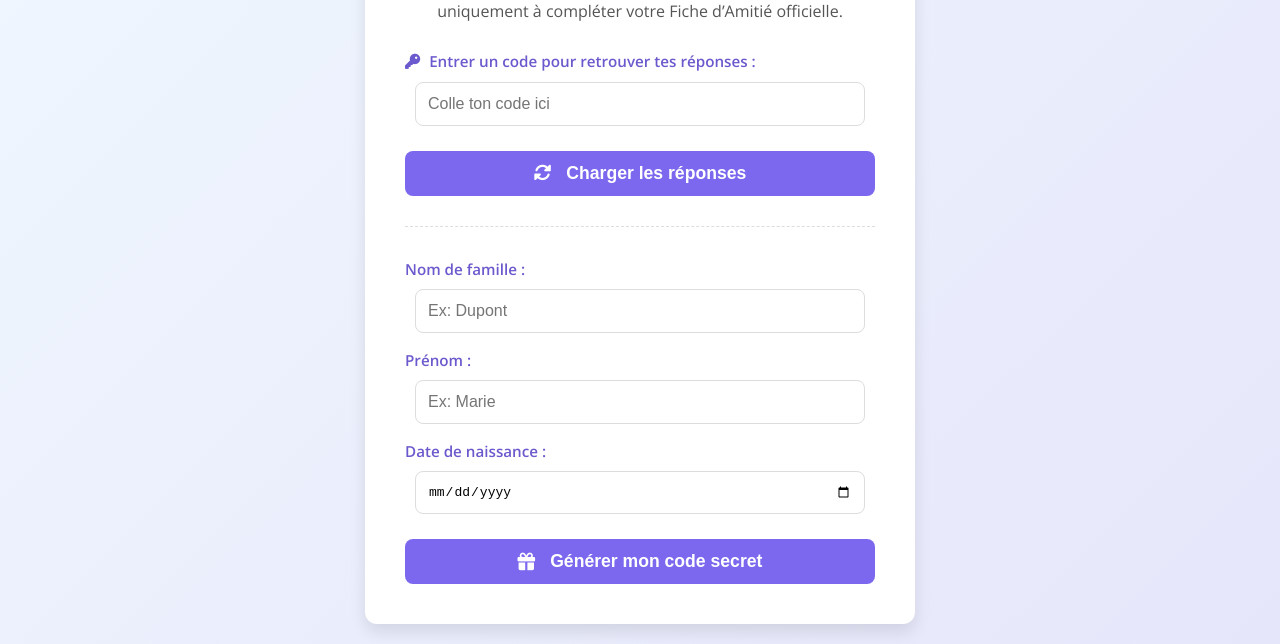
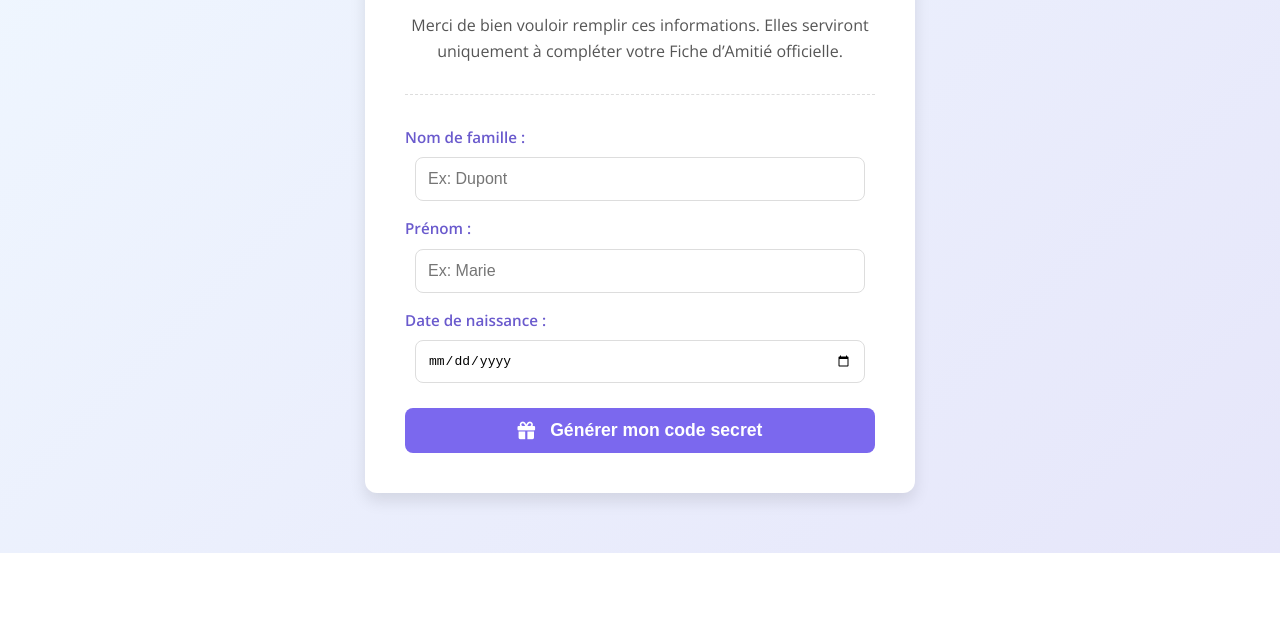
Before and after one commit to Balou201/Formulaire-d-enregistrement-d-ami-officiel, a plain HTML site: page index.html in a window 1280 px wide. Shown: the part 287-931 px from the top of the page. After the commit the page ends 840 px from the top, so only its background shows below. Drawn offline with nearby package versions, Linux system fonts and the light colour scheme.

Commit message:
Update index.html

```diff
--- a/index.html
+++ b/index.html
@@ -8,190 +8,50 @@
     <link rel="stylesheet" href="https://cdnjs.cloudflare.com/ajax/libs/font-awesome/6.0.0-beta3/css/all.min.css">
     <style>
         :root {
-            --primary-color: #7B68EE; /* Bleu violet */
-            --secondary-color: #6A5ACD; /* Bleu violet plus foncé */
-            --accent-color: #FFD700; /* Or */
+            --primary-color: #7B68EE;
+            --secondary-color: #6A5ACD;
+            --accent-color: #FFD700;
             --text-color: #333;
-            --background-gradient: linear-gradient(135deg, #f0f8ff 0%, #e6e6fa 100%); /* Dégradé doux */
+            --background-gradient: linear-gradient(135deg, #f0f8ff 0%, #e6e6fa 100%);
             --card-background: #ffffff;
             --border-radius: 12px;
             --box-shadow: 0 8px 16px rgba(0, 0, 0, 0.1);
         }
-
-        body {
-            font-family: 'Open Sans', sans-serif;
-            margin: 0;
-            padding: 20px;
-            background: var(--background-gradient);
-            display: flex;
-            justify-content: center;
-            align-items: center;
-            min-height: 100vh;
-            color: var(--text-color);
-            line-height: 1.6;
-        }
-
-        .container {
-            background: var(--card-background);
-            padding: 40px;
-            border-radius: var(--border-radius);
-            box-shadow: var(--box-shadow);
-            max-width: 550px;
-            width: 100%;
-            text-align: center;
-            box-sizing: border-box; /* Inclure le padding dans la largeur */
-        }
-
-        h1 {
-            color: var(--primary-color);
-            margin-bottom: 25px;
-            font-weight: 700;
-            font-size: 2em;
-        }
-
-        p {
-            margin-bottom: 25px;
-            color: #555;
-        }
-
-        hr {
-            border: none;
-            border-top: 1px dashed #ddd;
-            margin: 30px 0;
-        }
-
-        label {
-            display: block;
-            text-align: left;
-            margin-bottom: 8px;
-            font-weight: 600;
-            color: var(--secondary-color);
-            font-size: 0.95em;
-        }
-
-        input[type="text"],
-        input[type="date"] {
-            width: calc(100% - 20px); /* Ajuster pour le padding */
-            padding: 12px;
-            margin-bottom: 15px;
-            border: 1px solid #ddd;
-            border-radius: 8px;
-            font-size: 1em;
-            box-sizing: border-box;
-            transition: border-color 0.3s ease;
-        }
-
-        input[type="text"]:focus,
-        input[type="date"]:focus {
-            border-color: var(--primary-color);
-            outline: none;
-            box-shadow: 0 0 0 3px rgba(123, 104, 238, 0.2);
-        }
-
-        button {
-            background-color: var(--primary-color);
-            color: white;
-            padding: 12px 20px;
-            border: none;
-            border-radius: 8px;
-            cursor: pointer;
-            width: 100%;
-            font-size: 1.1em;
-            font-weight: 600;
-            margin-top: 10px;
-            transition: background-color 0.3s ease, transform 0.2s ease;
-            display: flex;
-            align-items: center;
-            justify-content: center;
-            gap: 10px;
-        }
-
-        button:hover {
-            background-color: var(--secondary-color);
-            transform: translateY(-2px);
-        }
-
-        button:active {
-            transform: translateY(0);
-        }
-
-        #codeField {
-            margin-top: 25px;
-            background: #f0f0f0;
-            padding: 15px;
-            border-radius: 8px;
-            font-family: 'SFMono-Regular', Consolas, 'Liberation Mono', Menlo, Courier, monospace;
-            color: var(--secondary-color);
-            font-size: 1.05em;
-            word-break: break-all; /* Assure que le code long ne dépasse pas */
-            border: 1px dashed #ccc;
-            text-align: left;
-            display: none; /* Rendu visible par JS */
-        }
-
-        #codeField.show {
-            display: block;
-        }
-
-        .alert-message {
-            margin-top: 15px;
-            padding: 10px;
-            border-radius: 8px;
-            font-size: 0.95em;
-            display: none;
-        }
-
-        .alert-success {
-            background-color: #d4edda;
-            color: #155724;
-            border: 1px solid #c3e6cb;
-            display: block;
-        }
-
-        .alert-error {
-            background-color: #f8d7da;
-            color: #721c24;
-            border: 1px solid #f5c6cb;
-            display: block;
-        }
-
-        /* Styles spécifiques aux icônes */
-        .fa-key, .fa-sync-alt, .fa-gift, .fa-check-circle, .fa-exclamation-circle {
-            margin-right: 5px;
-        }
-
+        body { font-family: 'Open Sans', sans-serif; margin: 0; padding: 20px; background: var(--background-gradient); display: flex; justify-content: center; align-items: center; min-height: 100vh; color: var(--text-color); line-height: 1.6; }
+        .container { background: var(--card-background); padding: 40px; border-radius: var(--border-radius); box-shadow: var(--box-shadow); max-width: 550px; width: 100%; text-align: center; box-sizing: border-box; }
+        h1 { color: var(--primary-color); margin-bottom: 25px; font-weight: 700; font-size: 2em; }
+        p { margin-bottom: 25px; color: #555; }
+        hr { border: none; border-top: 1px dashed #ddd; margin: 30px 0; }
+        label { display: block; text-align: left; margin-bottom: 8px; font-weight: 600; color: var(--secondary-color); font-size: 0.95em; }
+        input[type="text"], input[type="date"] { width: calc(100% - 20px); padding: 12px; margin-bottom: 15px; border: 1px solid #ddd; border-radius: 8px; font-size: 1em; box-sizing: border-box; transition: border-color 0.3s ease; }
+        input[type="text"]:focus, input[type="date"]:focus { border-color: var(--primary-color); outline: none; box-shadow: 0 0 0 3px rgba(123, 104, 238, 0.2); }
+        button { background-color: var(--primary-color); color: white; padding: 12px 20px; border: none; border-radius: 8px; cursor: pointer; width: 100%; font-size: 1.1em; font-weight: 600; margin-top: 10px; transition: background-color 0.3s ease, transform 0.2s ease; display: flex; align-items: center; justify-content: center; gap: 10px; }
+        button:hover { background-color: var(--secondary-color); transform: translateY(-2px); }
+        button:active { transform: translateY(0); }
+        .alert-message { margin-top: 15px; padding: 10px; border-radius: 8px; font-size: 0.95em; display: none; }
+        .alert-success { background-color: #d4edda; color: #155724; border: 1px solid #c3e6cb; display: block; }
+        .alert-error { background-color: #f8d7da; color: #721c24; border: 1px solid #f5c6cb; display: block; }
+        #codeField { margin-top: 25px; background: #f0f0f0; padding: 15px; border-radius: 8px; font-family: 'SFMono-Regular', Consolas, 'Liberation Mono', Menlo, Courier, monospace; color: var(--secondary-color); font-size: 1.05em; word-break: break-all; border: 1px dashed #ccc; text-align: left; display: none; }
+        #codeField.show { display: block; }
+        .fa-key, .fa-sync-alt, .fa-gift, .fa-check-circle, .fa-exclamation-circle { margin-right: 5px; }
     </style>
 </head>
 <body>
-
     <div class="container">
         <h1><i class="fas fa-heart"></i> Questionnaire d’Enregistrement d’Ami Officiel</h1>
-
         <p>Merci de bien vouloir remplir ces informations. Elles serviront uniquement à compléter votre Fiche d’Amitié officielle.</p>
-
-        <label for="inputCode"><i class="fas fa-key"></i> Entrer un code pour retrouver tes réponses :</label>
-        <input type="text" id="inputCode" placeholder="Colle ton code ici">
-        <button onclick="loadFromCode()"><i class="fas fa-sync-alt"></i> Charger les réponses</button>
-        <div id="loadMessage" class="alert-message"></div>
-
         <hr>
-
         <form id="friendForm">
             <label for="nom">Nom de famille :</label>
             <input type="text" id="nom" placeholder="Ex: Dupont" required>
-
             <label for="prenom">Prénom :</label>
             <input type="text" id="prenom" placeholder="Ex: Marie" required>
-
             <label for="dob">Date de naissance :</label>
             <input type="date" id="dob" required>
-
             <button type="button" onclick="generateCode()"><i class="fas fa-gift"></i> Générer mon code secret</button>
         </form>
-
         <div id="codeField"></div>
         <div id="generateMessage" class="alert-message"></div>
-
     </div>
 
     <script>
@@ -201,7 +61,6 @@
             const dob = document.getElementById('dob').value;
             const generateMessageDiv = document.getElementById('generateMessage');
 
-            // Simple validation
             if (!nom || !prenom || !dob) {
                 generateMessageDiv.className = 'alert-message alert-error';
                 generateMessageDiv.innerHTML = '<i class="fas fa-exclamation-circle"></i> Veuillez remplir tous les champs du formulaire.';
@@ -211,7 +70,7 @@
 
             const data = { nom, prenom, dob };
             const json = JSON.stringify(data);
-            const code = btoa(json); // Encode en base64
+            const code = btoa(json);
 
             document.getElementById('codeField').classList.add('show');
             document.getElementById('codeField').innerHTML = `Ton code secret : <strong>${code}</strong><br><small>Garde-le précieusement pour retrouver tes infos !</small>`;
@@ -219,32 +78,6 @@
             generateMessageDiv.className = 'alert-message alert-success';
             generateMessageDiv.innerHTML = '<i class="fas fa-check-circle"></i> Code généré avec succès !';
         }
-
-        function loadFromCode() {
-            const code = document.getElementById('inputCode').value;
-            const loadMessageDiv = document.getElementById('loadMessage');
-
-            // Clear previous messages
-            loadMessageDiv.className = 'alert-message';
-            loadMessageDiv.innerHTML = '';
-
-            try {
-                const json = atob(code);
-                const data = JSON.parse(json);
-                document.getElementById('nom').value = data.nom || '';
-                document.getElementById('prenom').value = data.prenom || '';
-                document.getElementById('dob').value = data.dob || '';
-
-                loadMessageDiv.className = 'alert-message alert-success';
-                loadMessageDiv.innerHTML = '<i class="fas fa-check-circle"></i> Formulaire rechargé avec succès !';
-                document.getElementById('codeField').classList.remove('show'); // Hide code field if loading
-            } catch (e) {
-                loadMessageDiv.className = 'alert-message alert-error';
-                loadMessageDiv.innerHTML = '<i class="fas fa-exclamation-circle"></i> Code invalide ou corrompu ! Veuillez vérifier votre code.';
-                console.error("Erreur de décodage ou de parsing :", e);
-            }
-        }
     </script>
-
 </body>
 </html>
```
